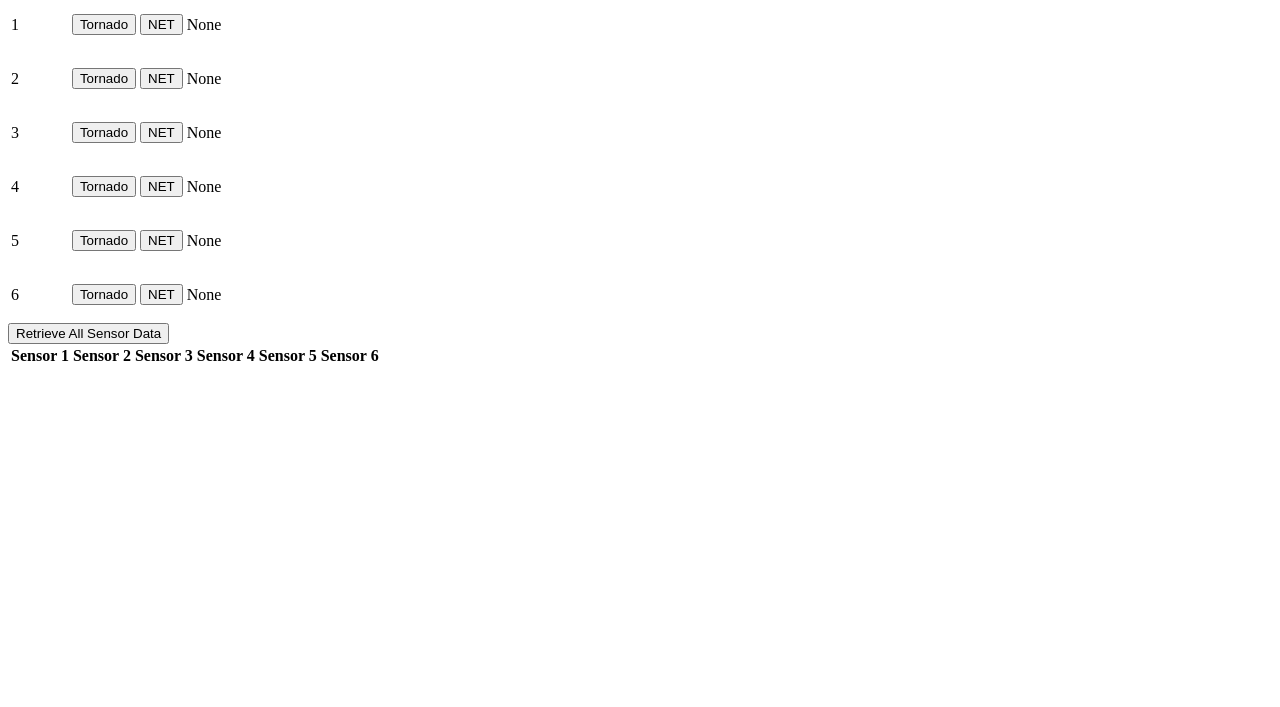
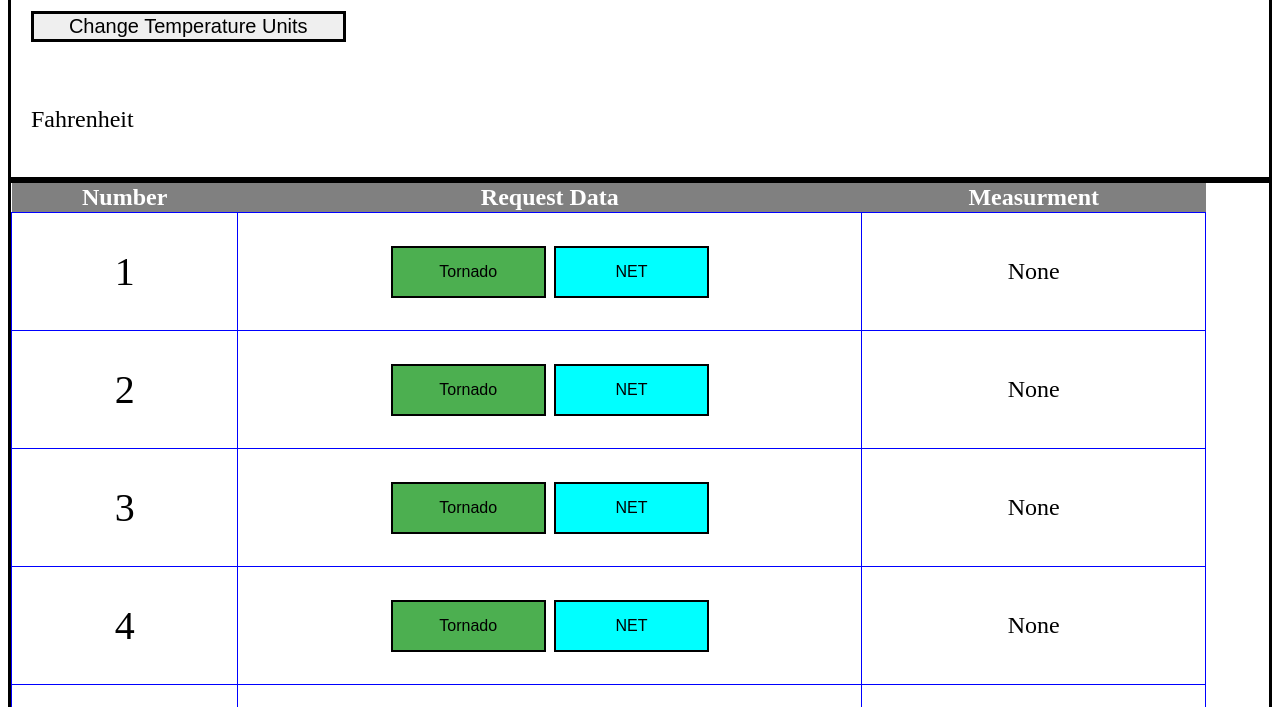
Before and after one commit to mfruge9214/EID-temp-sensors-cloud-services, a plain HTML site: page Sensor_Table.html in a window 1280 px wide. Shown: the part 176-883 px from the top of the page. Before the commit the page ends 800 px from the top, so only its background shows below. Drawn offline with nearby package versions, Linux system fonts and the light colour scheme.

Commit message:
Changed names of some elements, added styling to try and make it look pretty

```diff
--- a/Sensor_Table.html
+++ b/Sensor_Table.html
@@ -8,18 +8,19 @@
     <title>EID Temperature Sensor Data</title>
     <script src="http://code.jquery.com/jquery.min.js"></script>
     <script src ="TornadoSocketConnection.js"></script>
+    <link rel="stylesheet" href="styles.css">
 </head>
 <body>
 	<h1>EID Temperature Sensor Data</h1>
-
+	<h2>Interface designed by Mike Fruge and Bryan Cisneros</h2>
 	<div class="settings">
-		<button id="S_convertTemp">Change Temperature Units</button>
-		<p id="DisplayFormat">Fahrenheit</p>
+		<button id="S_convertTemp" class="settings_b">Change Temperature Units</button>
+		<p id="DisplayFormat" class="displayUnits">Fahrenheit</p>
 	</div>
 
 	<div class="invidualSensors">
 
-		<table class="formatElements">
+		<table class="indivData">
 			<tr>
 				<th>Number</th>
 				<th>Request Data</th>
@@ -27,7 +28,7 @@
 			</tr>
 
 			<tr>
-				<td>1</td>
+				<td class="s_num">1</td>
 				<td>
 					<button  id="Isensor1_t" class ="t_req" type="button">Tornado</button>
 					<button  id="Isensor1_n" class ="n_req" type="button">NET</button>
@@ -38,7 +39,7 @@
 
 			</tr>
 			<tr>
-				<td>2</td>
+				<td class="s_num">2</td>
 				<td>
 					<button  id="Isensor2_t" class ="t_req" type="button">Tornado</button>
 					<button  id="Isensor2_n" class ="n_req" type="button">NET</button>
@@ -49,7 +50,7 @@
 
 			</tr>
 			<tr>
-				<td>3</td>
+				<td class="s_num">3</td>
 				<td>
 					<button  id="Isensor3_t" class ="t_req" type="button">Tornado</button>
 					<button  id="Isensor3_n" class ="n_req" type="button">NET</button>
@@ -60,7 +61,7 @@
 
 			</tr>
 			<tr>
-				<td>4</td>
+				<td class="s_num">4</td>
 				<td>
 					<button  id="Isensor4_t" class ="t_req" type="button">Tornado</button>
 					<button  id="Isensor4_n" class ="n_req" type="button">NET</button>
@@ -71,7 +72,7 @@
 
 			</tr>
 			<tr>
-				<td>5</td>
+				<td class="s_num">5</td>
 				<td>
 					<button  id="Isensor5_t" class ="t_req" type="button">Tornado</button>
 					<button  id="Isensor5_n" class ="n_req" type="button">NET</button>
@@ -82,7 +83,7 @@
 
 			</tr>
 			<tr>
-				<td>6</td>
+				<td class="s_num">6</td>
 				<td>
 					<button  id="Isensor6_t" class ="t_req" type="button">Tornado</button>
 					<button  id="Isensor6_n" class ="n_req" type="button">NET</button>
@@ -96,8 +97,8 @@
 	</div>
 
 	<div class ="sensorDataCollection">
-		<button id ="C_allData">Retrieve All Sensor Data</button>
-		<table class="allSensorData">
+		<button id ="C_allData" class="recentDataButton">Retrieve Recent Sensor Data</button>
+		<table class="recentSensorData">
 			<tr>
 				<th>Sensor 1</th>
 				<th>Sensor 2</th>
@@ -109,22 +110,22 @@
 
 			<tr>
 				<td>
-					<ul id="sensor1_list_data"></ul>
+					<ol id="sensor1_list_data"></ol>
 				</td>
 				<td>
-					<ul id="sensor2_list_data"></ul>
+					<ol id="sensor2_list_data"></ol>
 				</td>
 				<td>
-					<ul id="sensor3_list_data"></ul>
+					<ol id="sensor3_list_data"></ol>
 				</td>
 				<td>
-					<ul id="sensor4_list_data"></ul>
+					<ol id="sensor4_list_data"></ol>
 				</td>
 				<td>
-					<ul id="sensor5_list_data"></ul>
+					<ol id="sensor5_list_data"></ol>
 				</td>
 				<td>
-					<ul id="sensor6_list_data"></ul>
+					<ol id="sensor6_list_data"></ol>
 				</td>
 			</tr>
 		</table>
--- a/TornadoSocketConnection.js
+++ b/TornadoSocketConnection.js
@@ -31,6 +31,7 @@
     var output_id = data['output_id'];
 
     $("#" + output_id).html(data['output']);
+    $("#" + output_id).css("background-color", "#4CAF50");
 
   };
 
@@ -53,7 +54,7 @@
 
     var sensor_num;
 
-    var table = $(".allSensorData")
+    var table = $(".recentSensorData")
 
     for (sensor_num in outputs){
 
@@ -61,7 +62,7 @@
 
       // Identify the list element we need to append to
 
-      var sensor_list_el = $(".allSensorData").find("ul#sensor" + sensor_num.toString() + "_list_data");
+      var sensor_list_el = $(".recentSensorData").find("ol#sensor" + sensor_num.toString() + "_list_data");
 
       sensor_list_el.empty();
 
--- /dev/null
+++ b/styles.css
@@ -0,0 +1,102 @@
+div {
+  border: 3px solid black;
+  align-content: center;
+}
+
+
+
+
+.t_req {
+  background-color: #4CAF50; /* Green */
+  border: 2px solid black;
+  color: black;
+  padding: 15px 32px;
+  text-align: center;
+  text-decoration: none;
+  display: inline-block;
+  font-size: 16px;
+  margin: 4px 2px;
+  cursor: pointer;
+}
+
+.n_req {
+  background-color: aqua; /* Green */
+  border: 2px solid black;
+  color: black;
+  padding: 15px 32px;
+  text-align: center;
+  text-decoration: none;
+  display: inline-block;
+  font-size: 16px;
+  margin: 4px 2px;
+  cursor: pointer;
+}
+
+button{
+	border: 3px solid black;
+	font-size: 20px;
+	margin: 50px;
+	width: 25%;
+}
+
+button.recentDataButton {
+	border: 3px solid black;
+	width: 33%;
+	font-size: 20px;
+	margin: 50px;
+}
+
+
+button.settings_b {
+	margin: 20px;
+	width: 25%;
+}
+
+table.indivData {
+	border-collapse: collapse;
+	width: 95%;
+}
+
+table.recentSensorData {
+	width: 95%;
+}
+
+
+th {
+	font-size: 24px;
+	background-color: grey;
+	color: white;
+}
+
+td{
+	text-align: center;
+	height: 50px;
+	vertical-align: middle;
+	border: 1px solid blue;
+}
+
+td.s_num {
+	font-size: 40px;
+}
+
+h1 {
+  color: black;
+  font-size: 40px;
+  text-align: center;
+}
+
+h2 {
+  color: black;
+  font-size: 32px;
+  text-align: center;
+}
+
+ol li{
+	font-size: 24px;
+	padding: 10px 3px;
+}
+
+p {
+	padding: 20px;
+	font-size: 24px;
+}
```
Also changed, not shown: 2 other files.
